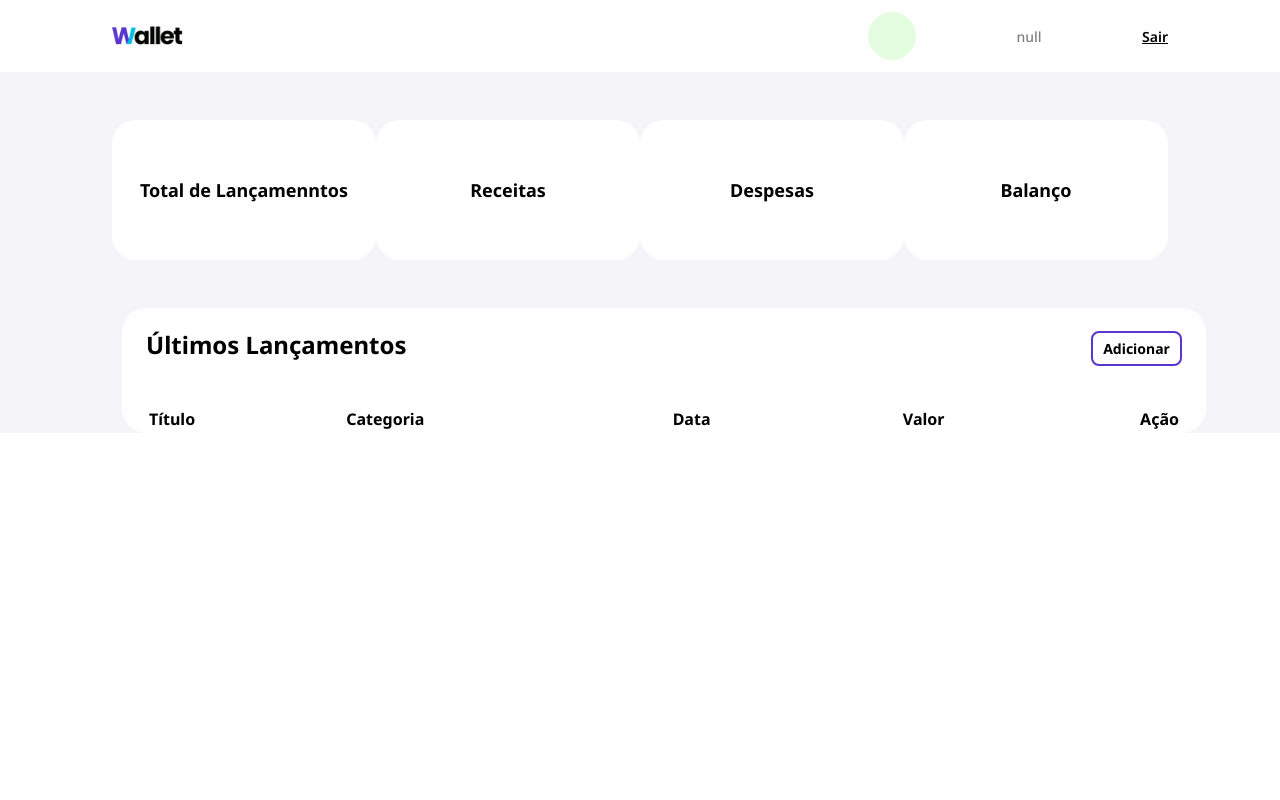
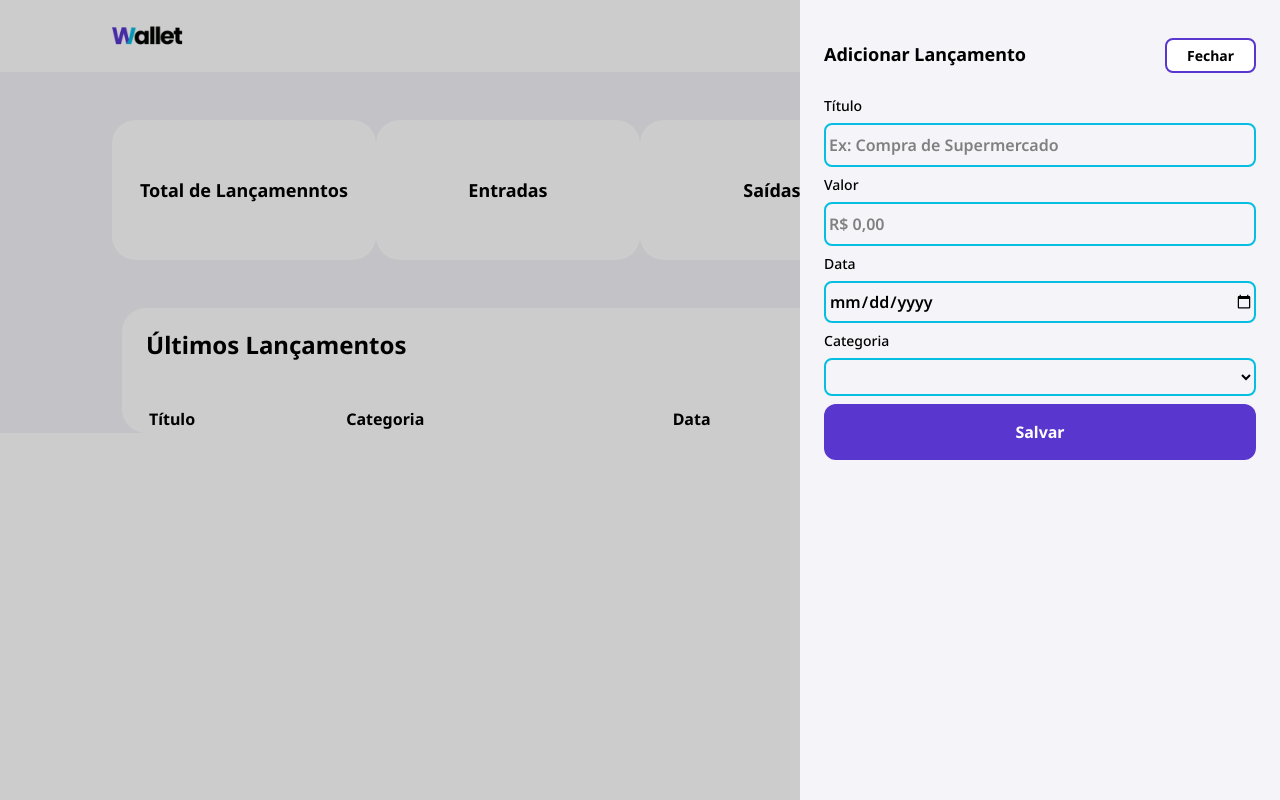
Before and after one commit to gabrielrozeno/wallet-app-frontend, a plain HTML site: page pages/dashboard/index.html in a window 1280 px wide. Both pictures are taken after a click on the button "Adicionar". Drawn offline with Linux system fonts and the light colour scheme.

Commit message:
feat: created add finance modal with api call to get categories

```diff
--- a/pages/dashboard/dashboard.css
+++ b/pages/dashboard/dashboard.css
@@ -114,3 +114,40 @@ td.center {
   text-align: center;
   color: #7c7c7c;
 }
+
+.modal-background {
+  display: flex;
+  flex-direction: column;
+  align-items: flex-end;
+  width: 100vw;
+  height: 100vh;
+  position: fixed;
+  top: 0;
+  bottom: 0;
+  left: 0;
+  right: 0;
+  background-color: rgba(1, 4, 0, 0.2);
+  visibility: collapse;
+}
+
+.modal-content {
+  height: 100%;
+  width: 480px;
+  background-color: #f4f4f9;
+  padding: 24px;
+  box-sizing: border-box;
+}
+
+.modal-content-header {
+  display: flex;
+  flex-direction: row;
+  justify-content: space-between;
+  align-items: baseline;
+  margin-bottom: 12px;
+}
+
+.modal-content-form,
+.finance-form {
+  display: flex;
+  flex-direction: column;
+}
--- a/pages/dashboard/index.html
+++ b/pages/dashboard/index.html
@@ -20,20 +20,20 @@
           <h3>Total de Lançamenntos</h3>
         </div>
         <div class="finance-card" id="finance-card-2">
-          <h3>Receitas</h3>
+          <h3>Entradas</h3>
         </div>
         <div class="finance-card" id="finance-card-3">
-          <h3>Despesas</h3>
+          <h3>Saídas</h3>
         </div>
         <div class="finance-card" id="finance-card-4">
-          <h3>Balanço</h3>
+          <h3>Saldo Final</h3>
         </div>
       </div>
       <div class="table-container">
         <div class="table-content-container">
           <div class="table-header">
             <h2>Últimos Lançamentos</h2>
-            <button class="add">Adicionar</button>
+            <button class="add" onclick="onClickOpenModal()">Adicionar</button>
           </div>
           <table id="finances-table">
             <tr>
@@ -47,6 +47,37 @@
         </div>
       </div>
     </div>
+    <div class="modal-background" id="modal-bg">
+      <div class="modal-content">
+        <div class="modal-content-header">
+          <h3>Adicionar Lançamento</h3>
+          <button onclick="onClickCloseModal()" class="add">Fechar</button>
+        </div>
+        <div class="modal-content-form">
+          <form class="finance-form">
+            <label for="title" class="spaced">Título</label>
+            <input
+              type="text"
+              placeholder="Ex: Compra de Supermercado"
+              class="default spaced"
+              id="title"
+            />
+            <label for="value" class="spaced">Valor</label>
+            <input
+              type="number"
+              placeholder="R$ 0,00"
+              class="default spaced"
+              id="value"
+            />
+            <label for="date" class="spaced">Data</label>
+            <input type="date" class="default spaced" id="date" />
+            <label for="category" class="spaced">Categoria</label>
+            <select name="category" id="category" class="spaced"></select>
+            <button class="auth">Salvar</button>
+          </form>
+        </div>
+      </div>
+    </div>
     <script src="index.js"></script>
   </body>
 </html>
--- a/pages/dashboard/index.js
+++ b/pages/dashboard/index.js
@@ -113,6 +113,29 @@ const renderFinanceElements = (data) => {
   financeCard4.appendChild(totalTextElement);
 };
 
+const onLoadCategories = async () => {
+  try {
+    const categoriesSelect = document.getElementById("category");
+    const response = await fetch(
+      `https://mp-wallet-app-api.herokuapp.com/categories`,
+      {
+        method: "GET",
+      }
+    );
+    const categoriesResult = await response.json();
+    categoriesResult.map((category) => {
+      const option = document.createElement("option");
+      const categoryText = document.createTextNode(category.name);
+      option.id = `category_${category.id}`;
+      option.value = category.id;
+      option.appendChild(categoryText);
+      categoriesSelect.appendChild(option);
+    });
+  } catch (error) {
+    console.log({ error });
+  }
+};
+
 const onLoadFinancesData = async () => {
   try {
     const email = localStorage.getItem("@WalletApp:userEmail");
@@ -164,7 +187,17 @@ const onLoadUserInfo = () => {
   navbarUserAvatar.appendChild(navbarUserAvatarElement);
 };
 
+const onClickCloseModal = () => {
+  const modalbg = document.getElementById("modal-bg");
+  modalbg.style.visibility = "collapse";
+};
+const onClickOpenModal = () => {
+  const modalbg = document.getElementById("modal-bg");
+  modalbg.style.visibility = "visible";
+};
+
 window.onload = () => {
   onLoadUserInfo();
   onLoadFinancesData();
+  onLoadCategories();
 };
--- a/style/style.css
+++ b/style/style.css
@@ -65,7 +65,8 @@ a {
   text-decoration: underline;
 }
 
-input.default {
+input.default,
+select {
   height: 38px;
   font-family: "Noto Sans", sans-serif;
   font-weight: 600;
@@ -74,6 +75,7 @@ input.default {
   border: 2px solid #06bee1;
   border-radius: 8px;
   padding-left: 3px;
+  background-color: #f4f4f9;
 }
 
 input:active {
```
